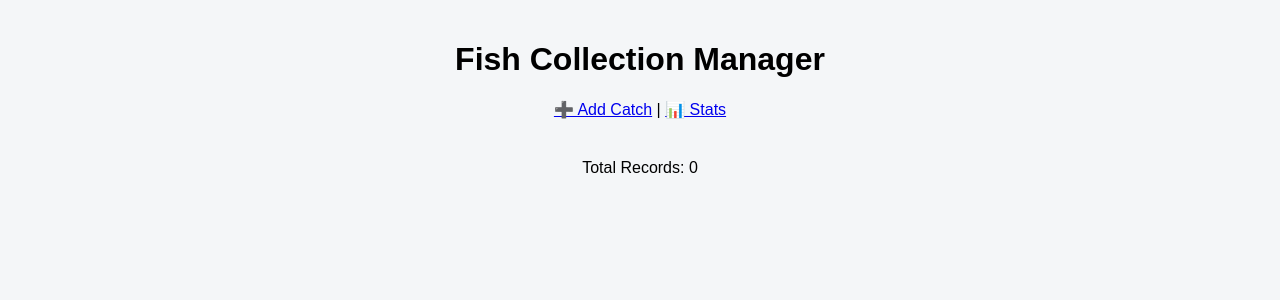
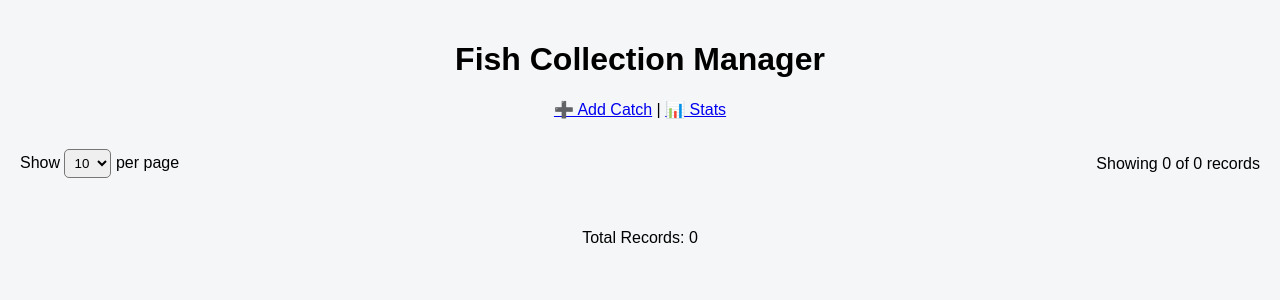
Before and after one commit to Arfrial/fish-manager, a Flask app: page / in a window 1280 px wide. Shown: the top 300 px of the page. Run offline with Flask 3, Linux system fonts and the light colour scheme; data that the repository does not hold is empty; some libraries are stand-ins or nearby versions.

Commit message:
page display update

```diff
--- a/templates/list.html
+++ b/templates/list.html
@@ -62,6 +62,17 @@
             text-align: center;
             margin-top: 20px;
         }
+        .controls {
+            display: flex;
+            justify-content: space-between;
+            align-items: center;
+            margin-bottom: 20px;
+        }
+
+        .controls select {
+            padding: 5px;
+            border-radius: 5px;
+        }
     </style>
 </head>
 <body>
@@ -71,6 +82,28 @@
 <div class="top-bar">
     <a href="/new">➕ Add Catch</a> |
     <a href="/stats">📊 Stats</a>
+</div>
+
+<div class="controls">
+    <form method="get" style="display:flex; align-items:center; gap:10px;">
+        <label>
+            Show
+            <select name="page_size" onchange="this.form.submit()">
+                <option value="5" {{ "selected" if page_size == 5 else "" }}>5</option>
+                <option value="10" {{ "selected" if page_size == 10 else "" }}>10</option>
+                <option value="20" {{ "selected" if page_size == 20 else "" }}>20</option>
+                <option value="50" {{ "selected" if page_size == 50 else "" }}>50</option>
+            </select>
+            per page
+        </label>
+
+        <input type="hidden" name="search" value="{{ search }}">
+        <input type="hidden" name="sort" value="{{ sort }}">
+    </form>
+
+    <p>
+        Showing {{ catches|length }} of {{ total_records }} records
+    </p>
 </div>
 
 <div class="cards">
```
